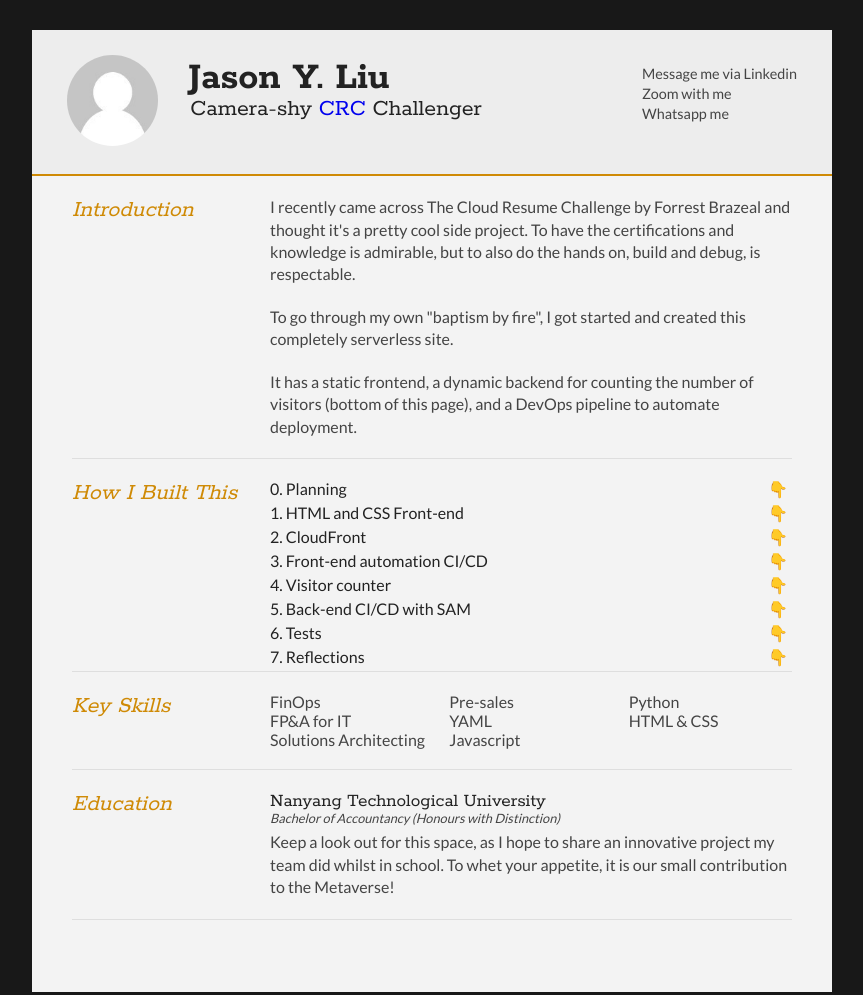
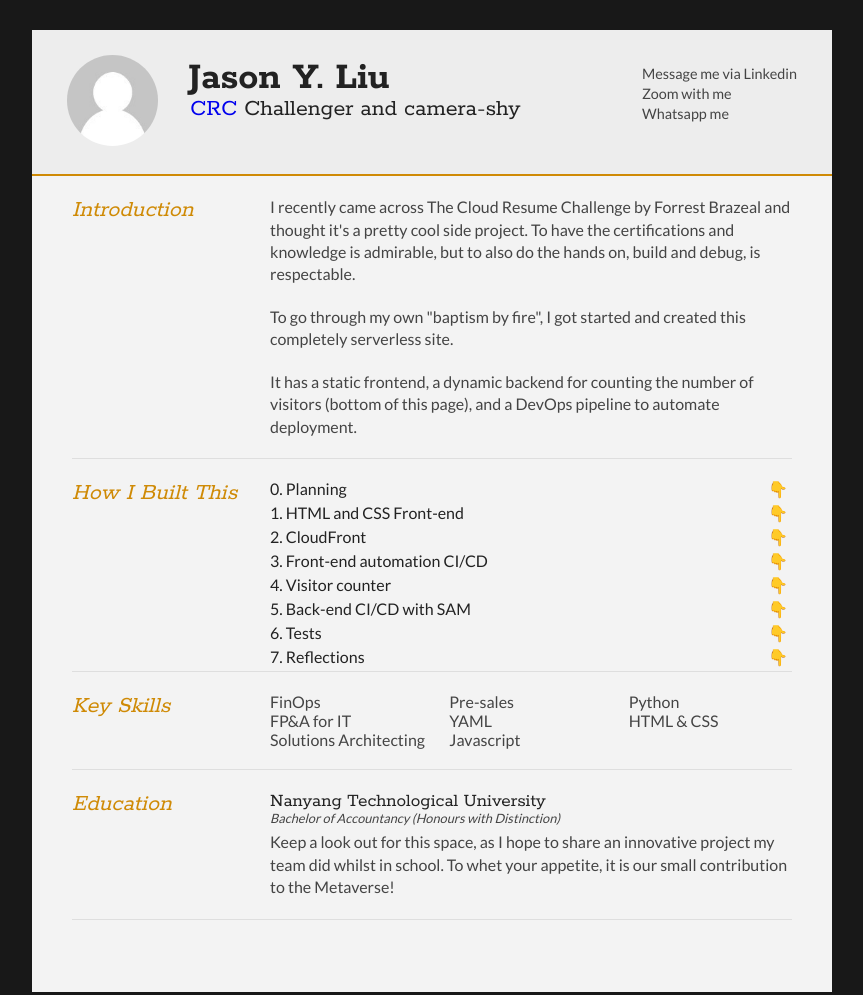
Before and after one commit to ja5on6/crc-site, a plain HTML site: page index.html in a window 1280 px wide. Shown: the whole page, without its empty margins (208-1071 px from the left). Drawn offline with Linux system fonts and the light colour scheme; no server answers.

Commit message:
minor update

```diff
--- a/index.html
+++ b/index.html
@@ -23,7 +23,7 @@
 
 		<div id="name">
 			<h1 class="quickFade delayTwo">Jason Y. Liu</h1>
-			<h2 class="quickFade delayThree">Camera-shy <a href="https://forrestbrazeal.com/2020/04/23/the-cloud-resume-challenge/" target="_blank">CRC</a> Challenger</h2>
+			<h2 class="quickFade delayThree"><a href="https://forrestbrazeal.com/2020/04/23/the-cloud-resume-challenge/" target="_blank">CRC</a> Challenger and camera-shy</h2>
 		</div>
 
 		<div id="contactDetails" class="quickFade delayFour">
```
